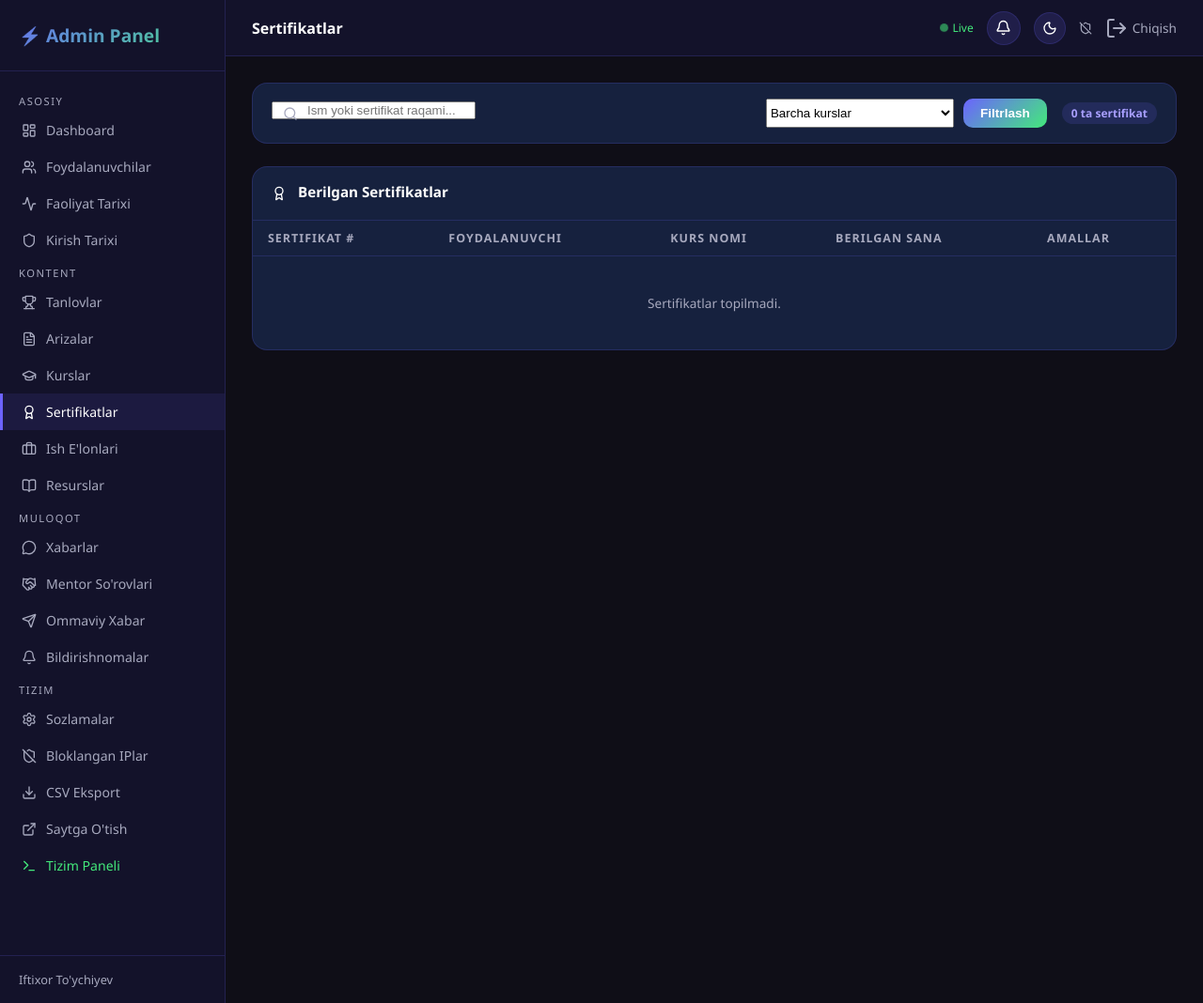
After one commit to Iftix0r/Iqtidorli_yoshlar, a Django app: page /panel/certificates/ in a window 1280 px wide. The commit adds this page. Shown: the whole page at 94% size. Run offline with Django 4.2, Linux system fonts and the light colour scheme; a user stored in the database is signed in; data comes from the database, SQL or seed files in the repository; data that the repository does not hold is empty.

Commit message:
feat: add certificate management panel with filtering, viewing, and deletion capabilities

```diff
--- a/core/panel_views.py
+++ b/core/panel_views.py
@@ -36,6 +36,19 @@ def dashboard(request):
     today = timezone.now().date()
     week_ago = timezone.now() - timedelta(days=7)
 
+    # Grafiklar uchun oxirgi 7 kunlik ma'lumotlar
+    from django.db.models.functions import TruncDate
+    reg_stats = (
+        User.objects.filter(date_joined__gte=week_ago)
+        .annotate(day=TruncDate('date_joined'))
+        .values('day').annotate(cnt=Count('id')).order_by('day')
+    )
+    login_stats = (
+        LoginHistory.objects.filter(created_at__gte=week_ago, is_success=True)
+        .annotate(day=TruncDate('created_at'))
+        .values('day').annotate(cnt=Count('id')).order_by('day')
+    )
+
     ctx = {
         'total_users':    User.objects.count(),
         'new_users_week': User.objects.filter(date_joined__gte=week_ago).count(),
@@ -54,6 +67,10 @@ def dashboard(request):
         'by_region':      User.objects.filter(role='yosh').exclude(region='')
                               .values('region').annotate(cnt=Count('id')).order_by('-cnt')[:10],
         'top_users':      User.objects.order_by('-score')[:5],
+        'chart_labels':   [str(r['day']) for r in reg_stats],
+        'chart_reg_data': [r['cnt'] for r in reg_stats],
+        'chart_login_labels': [str(l['day']) for l in login_stats],
+        'chart_login_data':   [l['cnt'] for l in login_stats],
     }
     return render(request, 'panel/dashboard.html', ctx)
 
@@ -639,3 +656,30 @@ def notif_list_api(request):
             for n in notifs
         ]
     })
+
+
+# ── SERTIFIKATLAR MONITORINGI ────────────────────────────────────────────────
+@panel_tfa_required
+def certificates_view(request):
+    """Barcha berilgan kurs sertifikatlarini ko'rish"""
+    q      = request.GET.get('q', '').strip()
+    course_id = request.GET.get('course', '')
+
+    qs = CourseCertificate.objects.select_related('user', 'course').order_by('-issued_at')
+
+    if q:
+        qs = qs.filter(Q(user__first_name__icontains=q) | Q(cert_number__icontains=q))
+    if course_id:
+        qs = qs.filter(course_id=course_id)
+
+    if request.method == 'POST' and request.POST.get('action') == 'delete':
+        CourseCertificate.objects.filter(pk=request.POST.get('cert_id')).delete()
+        return redirect('panel_certificates')
+
+    courses = Course.objects.all()
+    return render(request, 'panel/certificates.html', {
+        'certificates': qs,
+        'courses': courses,
+        'q': q,
+        'selected_course': course_id
+    })
--- a/iqtidorli_yoshlar/urls.py
+++ b/iqtidorli_yoshlar/urls.py
@@ -50,6 +50,7 @@ urlpatterns = [
     path(f'{PANEL_URL}/logins/',                       panel_views.logins_view,             name='panel_logins'),
     path(f'{PANEL_URL}/contests/',                     panel_views.contests_view,           name='panel_contests'),
     path(f'{PANEL_URL}/applications/',                 panel_views.applications_view,       name='panel_applications'),
+    path(f'{PANEL_URL}/certificates/',                panel_views.certificates_view,       name='panel_certificates'),
     path(f'{PANEL_URL}/courses/',                      panel_views.courses_view,            name='panel_courses'),
     path(f'{PANEL_URL}/courses/create/',               panel_views.course_create_view,      name='panel_course_create'),
     path(f'{PANEL_URL}/courses/<int:pk>/lessons/',     panel_views.course_lessons_view,     name='panel_course_lessons'),
--- a/templates/panel/base.html
+++ b/templates/panel/base.html
@@ -166,6 +166,9 @@
     </a>
     <a href="{% url 'panel_courses' %}" class="nav-item {% block nav_courses %}{% endblock %}">
       <i data-lucide="graduation-cap"></i> Kurslar
+    </a>
+    <a href="{% url 'panel_certificates' %}" class="nav-item {% block nav_certs %}{% endblock %}">
+      <i data-lucide="award"></i> Sertifikatlar
     </a>
     <a href="{% url 'panel_jobs' %}" class="nav-item {% block nav_jobs %}{% endblock %}">
       <i data-lucide="briefcase"></i> Ish E'lonlari
--- /dev/null
+++ b/templates/panel/certificates.html
@@ -0,0 +1,94 @@
+{% extends 'panel/base.html' %}
+{% block title %}Sertifikatlar Monitoringi{% endblock %}
+{% block page_title %}Sertifikatlar{% endblock %}
+{% block nav_certs %}active{% endblock %}
+
+{% block content %}
+
+<!-- FILTR VA QIDIRUV -->
+<div class="panel-card" style="margin-bottom:24px;">
+    <div style="padding:16px 20px;display:flex;justify-content:space-between;align-items:center;flex-wrap:wrap;gap:16px;">
+        <form method="get" style="display:flex;gap:10px;flex:1;min-width:300px;">
+            <div style="flex:1;position:relative;">
+                <i data-lucide="search" style="position:absolute;left:12px;top:50%;transform:translateY(-50%);width:16px;color:var(--muted);"></i>
+                <input type="text" name="q" value="{{ q }}" placeholder="Ism yoki sertifikat raqami..." style="padding-left:36px;">
+            </div>
+            <select name="course" style="width:200px;">
+                <option value="">Barcha kurslar</option>
+                {% for c in courses %}
+                <option value="{{ c.pk }}" {% if selected_course == c.pk|stringformat:"s" %}selected{% endif %}>{{ c.title }}</option>
+                {% endfor %}
+            </select>
+            <button type="submit" class="btn btn-primary">Filtrlash</button>
+        </form>
+        <div class="badge badge-blue">{{ certificates|length }} ta sertifikat</div>
+    </div>
+</div>
+
+<!-- SERTIFIKATLAR JADVALI -->
+<div class="panel-card">
+    <div class="panel-card-header">
+        <h3><i data-lucide="award" style="width:16px;margin-right:8px;vertical-align:middle;"></i> Berilgan Sertifikatlar</h3>
+    </div>
+    <div style="overflow-x:auto;">
+        <table class="panel-table">
+            <thead>
+                <tr>
+                    <th>Sertifikat #</th>
+                    <th>Foydalanuvchi</th>
+                    <th>Kurs nomi</th>
+                    <th>Berilgan sana</th>
+                    <th>Amallar</th>
+                </tr>
+            </thead>
+            <tbody>
+                {% for cert in certificates %}
+                <tr>
+                    <td>
+                        <span style="font-family:monospace;font-weight:700;color:var(--primary);">#{{ cert.cert_number }}</span>
+                    </td>
+                    <td>
+                        <div style="display:flex;align-items:center;gap:10px;">
+                            <div class="mini-avatar">{{ cert.user.initial }}</div>
+                            <div>
+                                <div style="font-weight:600;">{{ cert.user.get_full_name|default:cert.user.phone }}</div>
+                                <div style="font-size:.72rem;color:var(--muted);">{{ cert.user.phone }}</div>
+                            </div>
+                        </div>
+                    </td>
+                    <td>
+                        <div style="font-weight:600;font-size:0.85rem;">{{ cert.course.title }}</div>
+                    </td>
+                    <td style="color:var(--muted);font-size:0.8rem;">
+                        {{ cert.issued_at|date:"d.m.Y H:i" }}
+                    </td>
+                    <td>
+                        <div style="display:flex;gap:8px;">
+                            <a href="{% url 'certificate_view' cert_number=cert.cert_number %}" target="_blank" class="btn btn-outline" style="padding:4px 8px;" title="Ko'rish">
+                                <i data-lucide="external-link" style="width:14px;"></i>
+                            </a>
+                            <form method="post" style="margin:0;" onsubmit="return confirm('Sertifikatni o\'chirishni xohlaysizmi?')">
+                                {% csrf_token %}
+                                <input type="hidden" name="action" value="delete">
+                                <input type="hidden" name="cert_id" value="{{ cert.pk }}">
+                                <button type="submit" class="btn btn-danger" style="padding:4px 8px;" title="O'chirish">
+                                    <i data-lucide="trash-2" style="width:14px;"></i>
+                                </button>
+                            </form>
+                        </div>
+                    </td>
+                </tr>
+                {% empty %}
+                <tr>
+                    <td colspan="5" style="text-align:center;padding:40px;color:var(--muted);">
+                        Sertifikatlar topilmadi.
+                    </td>
+                </tr>
+                {% endfor %}
+            </tbody>
+        </table>
+    </div>
+</div>
+
+<script>lucide.createIcons();</script>
+{% endblock %}
```
Also changed, not shown: templates/panel/dashboard.html (+18 -0 lines).
